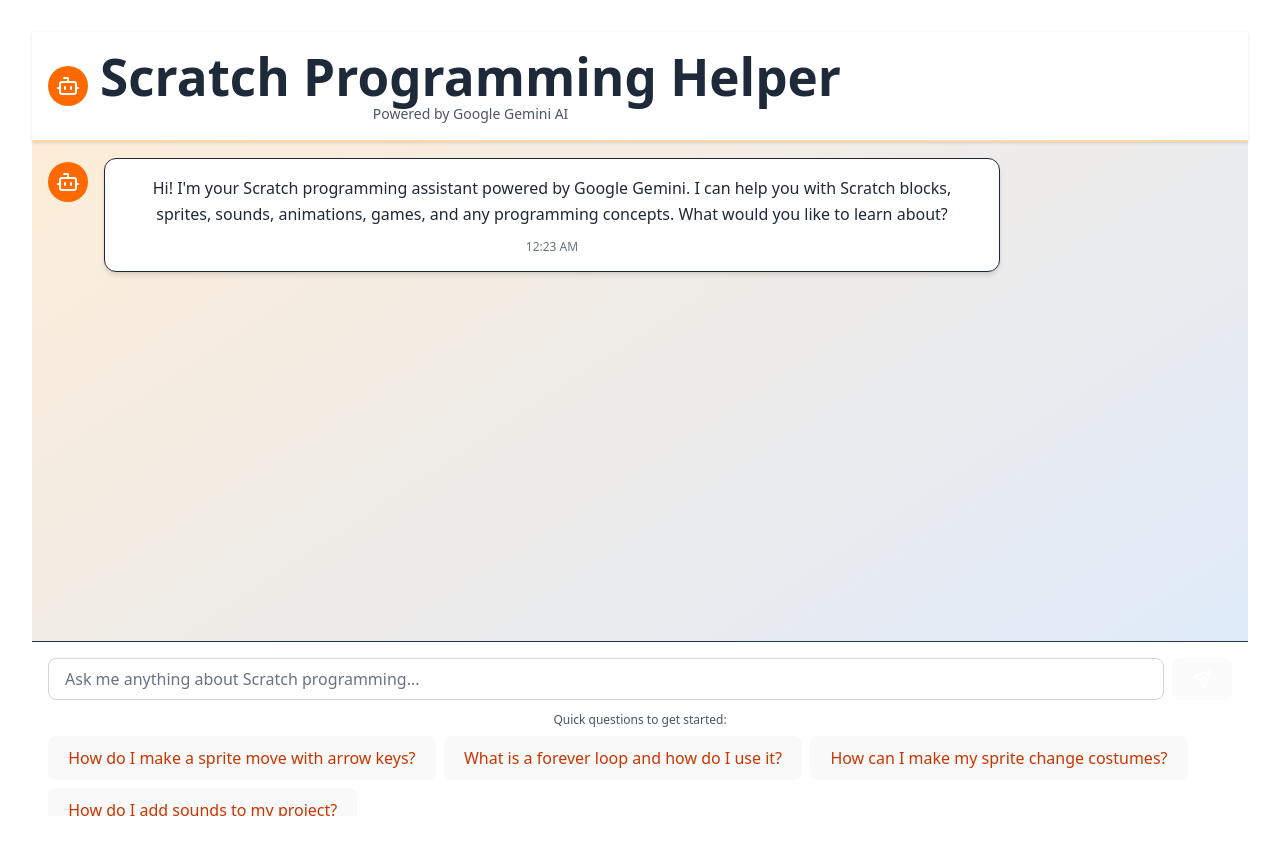
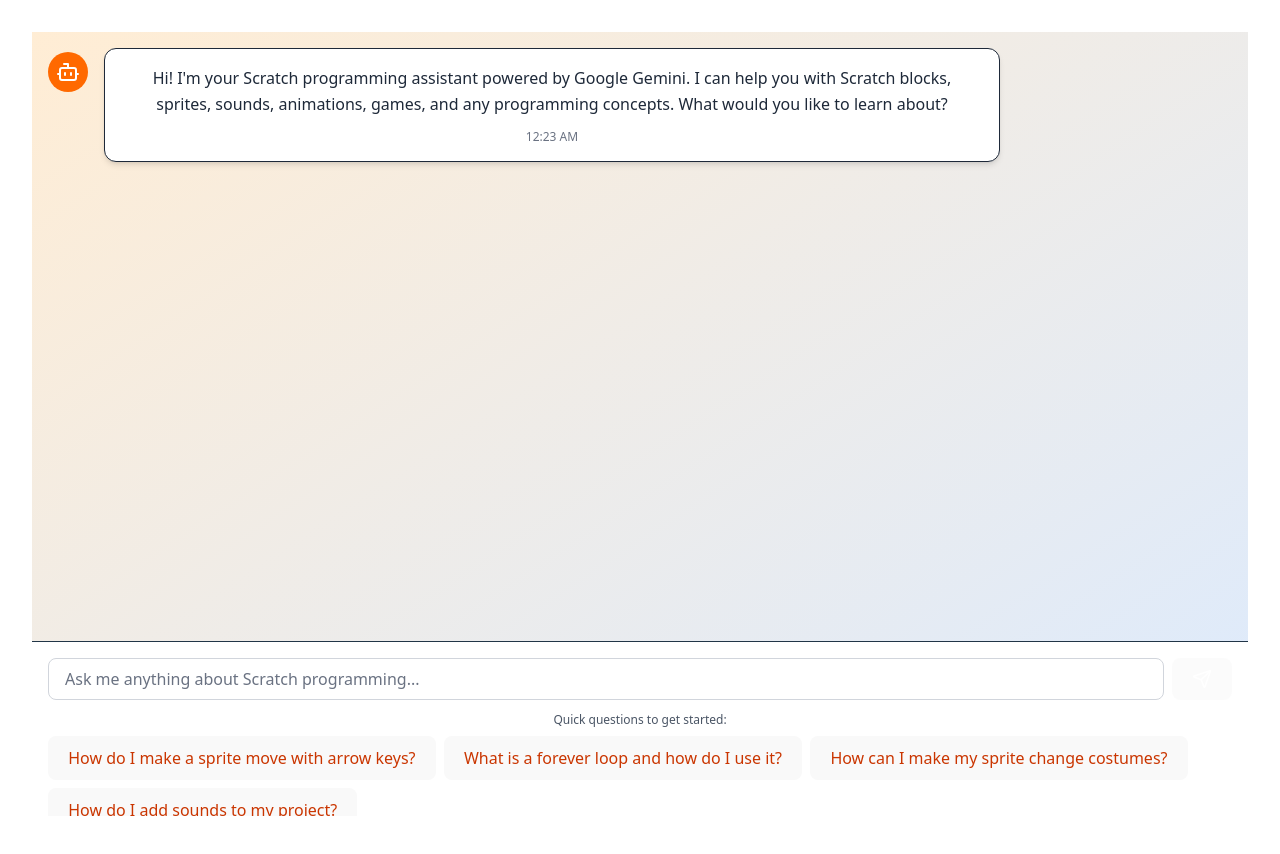
Before and after one commit to scratchmasterj21/chattybot, a React (Vite) app in the folder scratchbot/: page / in a window 1280 px wide. Shown: the top 854 px of the page. Built offline with nearby package versions, Linux system fonts and the light colour scheme; no server answers.

Commit message:
remove header

```diff
--- a/scratchbot/src/ScratchChatbot.tsx
+++ b/scratchbot/src/ScratchChatbot.tsx
@@ -214,20 +214,7 @@ const ScratchChatbot: React.FC = () => {
 
   return (
     <div className="flex flex-col h-screen bg-gradient-to-br from-orange-100 to-blue-100">
-      {/* Header */}
-      <div className="bg-white shadow-sm border-b-2 border-orange-200 p-4">
-        <div className="flex items-center gap-3">
-          <div className="w-10 h-10 bg-orange-500 rounded-full flex items-center justify-center">
-            <Bot className="w-6 h-6 text-white" />
-          </div>
-          <div>
-            <h1 className="text-xl font-bold text-gray-800">Scratch Programming Helper</h1>
-            <p className="text-sm text-gray-600">
-              {apiKey ? 'Powered by Google Gemini AI' : 'Configuration needed - contact instructor'}
-            </p>
-          </div>
-        </div>
-      </div>
+
 
       {/* Messages */}
       <div className="flex-1 overflow-y-auto p-4 space-y-4">
```
